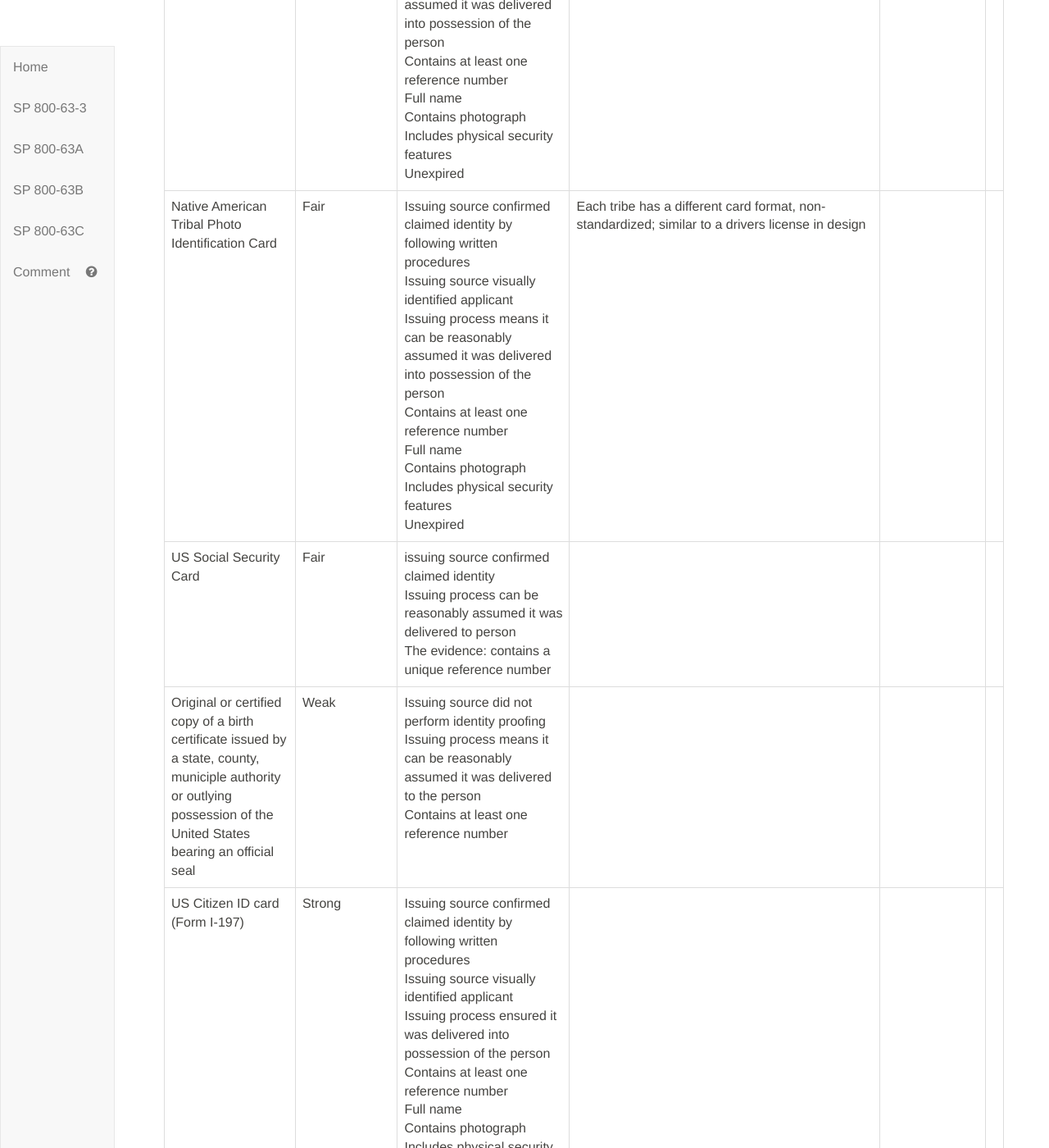
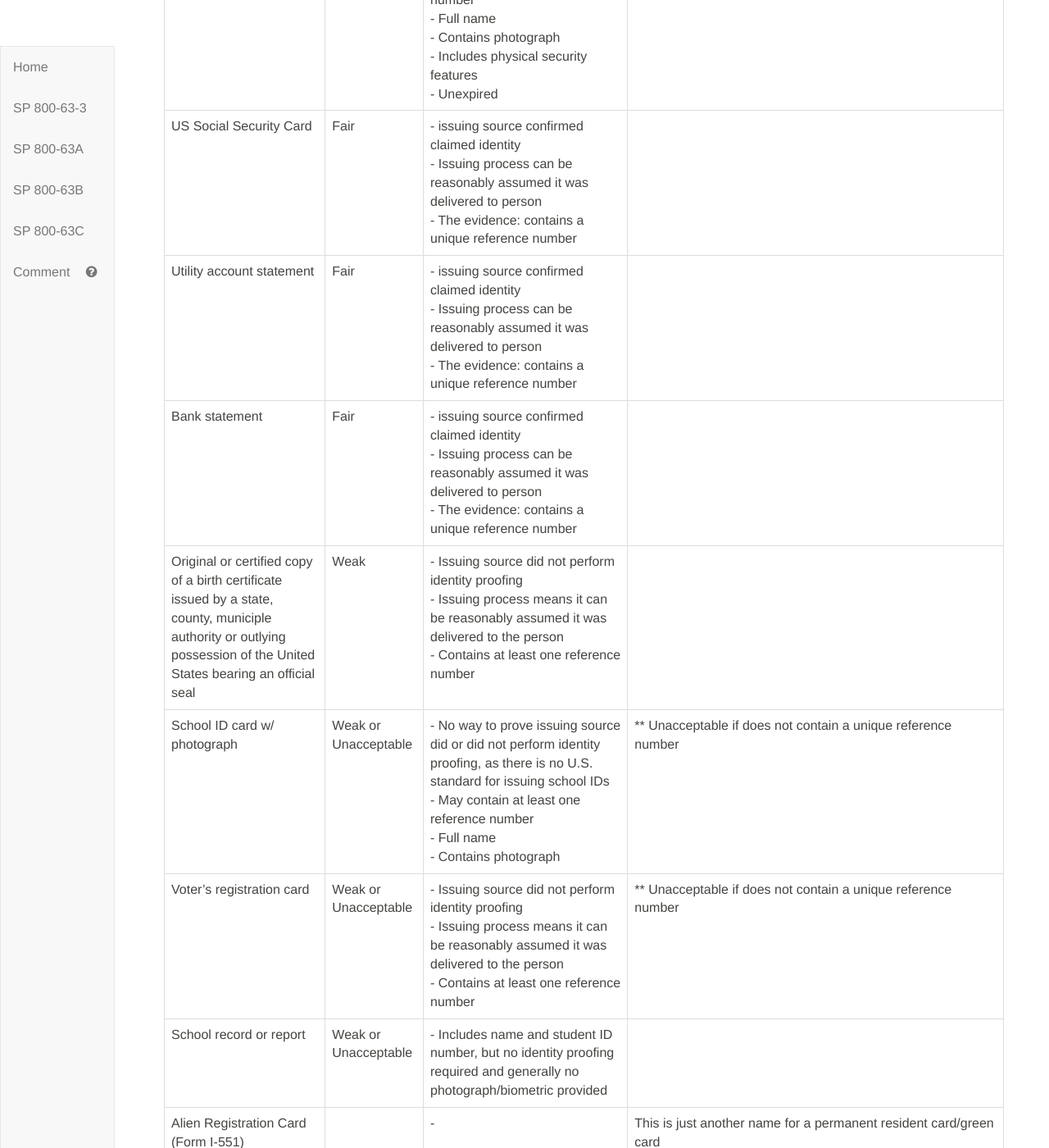
Before and after one commit to tridentity/800-63A-ImplGuide, a Jekyll site: the page built from 5_Validation.md, in a window 1280 px wide and 1400 px high, scrolled down 8718 px. Shown: the whole window at 82% size. Built offline with Jekyll 4.4.1, drawn with Linux system fonts in a browser that asks for light colours; our own code applies the rules of GitHub Pages for plain Markdown files; some of the changed text lies outside the part shown.

Commit message:
Update 5_Validation.md

```diff
--- a/5_Validation.md
+++ b/5_Validation.md
@@ -47,24 +47,26 @@ When validating - agencies must do so consistent with the level of strength appr
 
 | **Strength** | **Example** | **Justification** |  **Notes** |
 | --- | --- | --- | --- |
-| US Passport - unexpired | Superior | Issuing source confirmed claimed identity by following written procedures<br/>Issuing source visually identified applicant<br/>Issuing process ensured it was delivered into possession of the person<br/>Contains at least one reference number<br/>Full name<br/>Contains photograph<br/>Contains<br/>biometric template (?)<br/>Includes digital information<br/>Includes physical security features<br/>Unexpired |  |
-| US Military card | Superior | Issuing source confirmed claimed identity by following written procedures<br/>Issuing source visually identified applicant<br/>Issuing process ensured it was delivered into possession of the person<br/>Contains at least one reference number<br/>Full name<br/>Contains photograph<br/>Contains biometric template<br/>Includes digital information<br/>Includes physical security features<br/>Unexpired | http://www.cac.mil/ID-Card-Lifecycle/#identity |
-| US Military dependent ID card | Superior | Issuing source confirmed claimed identity by following written procedures<br/>Issuing source visually identified applicant<br/>Issuing process ensured it was delivered into possession of the person<br/>Contains at least one reference number<br/>Full name<br/>Contains photograph<br/>Contains biometric template<br/>Includes digital information<br/>Includes physical security features<br/>Unexpired | http://www.cac.mil/ID-Card-Lifecycle/#identity |
-| Transportation Worker Identification Credential (TWIC) | Superior | Issuing source confirmed claimed identity by following written procedures<br/>Issuing source visually identified applicant<br/>Issuing process ensured it was delivered into possession of the person<br/>Contains at least one reference number<br/>Full name<br/>Contains photograph<br/>Contains biometric template<br/>Includes digital information<br/>Includes physical security features<br/>Unexpired | Similar to a PIV/CAC - biometric credential |
-| PIV card | Superior | Issuing source confirmed claimed identity by following written procedures<br/>Issuing source visually identified applicant<br/>Issuing process ensured it was delivered into possession of the personContains at least one reference number<br/>Full name<br/>Contains photograph<br/>Contains biometric template<br/>Includes digital information<br/>Includes physical security features<br/>Unexpired |  |
-| CAC  | Superior | Issuing source confirmed claimed identity by following written procedures<br/>Issuing source visually identified applicant<br/>Issuing process ensured it was delivered into possession of the person<br/>Contains at least one reference number<br/>Full name<br/>Contains photograph<br/>Contains biometric template<br/>Includes digital information<br/>Includes physical security features<br/>Unexpired |  |
-| PIV-I card | Superior | Issuing source confirmed claimed identity by following written procedures<br/>Issuing source visually identified applicant<br/>Issuing process ensured it was delivered into possession of the person<br/>Contains at least one reference number<br/>Full name<br/>Contains photograph<br/>Contains biometric template<br/>Includes digital information<br/>Includes physical security features<br/>Unexpired |  |
-| Native American Enhanced Tribal Card | Strong or Superior | Issuing source confirmed claimed identity by following written procedures<br/>Issuing source visually identified applicant<br/>Issuing process ensured it was delivered into possession of the person<br/>Contains at least one reference number<br/>Full name<br/>Contains photograph<br/>CAN Contain biometric template<br/>Includes digital information<br/>Includes physical security features<br/>Unexpired | May or may not contain biometric capabilities; acceptable in lieu of a passport |
-| Permanent Resident Card - unexpired | Strong | Issuing source confirmed claimed identity by following written procedures<br/>Issuing source visually identified applicant<br/>Issuing process ensured it was delivered into possession of the person<br/>Contains at least one reference number<br/>Full name<br/>Contains photograph<br/>Includes<br/>digital information (RFID chip contains digital information including the cardholder’s photograph, fingerprint, name, digitized signature, date of birth and registration number)<br/>Includes physical security features<br/>Unexpired | The strength of the card is dependent on when it was issued: Since May 11, 2010, new green cards contain an RFID chip; Cards issued between January 1977 and August 1989 do not have document numbers or expiration dates and are valid indefinitely. Security features: https://fcw.com/articles/2010/05/13/us-issues-redesigned-rfid-green-cards.aspx |
-| Driver's License or ID card (RealID-compliant) | Fair | Issuing source confirmed claimed identity by following written procedures<br/>Issuing source visually identified applicant<br/>Issuing process means it can be reasonably assumed it was delivered into possession of the person <br/>Contains at least one reference number<br/>Full name<br/>Contains photograph<br/>Includes physical security features<br/>Unexpired | Evidence would be weak if it were expired |
-| Driver's License or ID card (non-RealID-compliant) | Fair | Issuing source confirmed claimed identity by following written procedures<br/>Issuing source visually identified applicant<br/>Issuing process means it can be reasonably assumed it was delivered into possession of the person<br/>Contains at least one reference number<br/>Full name<br/>Contains photograph<br/>Includes physical security features<br/>Unexpired | Evidence would be weak if it were expired; main difference between Real ID compliant and non-compliant is the identity proofing process, but both have identity proofing processes…  |
-"| School ID card w/ photograph | Weak (or Unacceptable) | No way to prove issuing source did or did not perform identity proofing, as there is no U.S. standard for issuing school IDs<br/>May contain at least one reference number<br/>Full name<br/>Contains photograph | ** Unacceptable if does not contain a unique reference number |"
-"| Voter's registration card | Weak (or Unacceptable) | Issuing source did not perform identity proofing<br/>Issuing process means it can be reasonably assumed it was delivered to the person<br/>Contains at least one reference number | ** Unacceptable if does not contain a unique reference number |"
-| US Coast Guard Merchant Mariner Credential | Fair | Issuing source confirmed claimed identity by following written procedures<br/>Issuing source visually identified applicant<br/>Issuing process means it can be reasonably assumed it was delivered into possession of the person <br/>Contains at least one reference number<br/>Full name<br/>Contains photograph<br/>Includes physical security features<br/>Unexpired | Real ID compliant; remote application process using photocopies of identity evidence; credential is mailed to recipient -- similar to a passport, but without the smart card tech; To obtain an MMC, the person MUST have a TWIC (see below), which is a biometric credential |
-| Native American Tribal Photo Identification Card | Fair | Issuing source confirmed claimed identity by following written procedures<br/>Issuing source visually identified applicant<br/>Issuing process means it can be reasonably assumed it was delivered into possession of the person <br/>Contains at least one reference number<br/>Full name<br/>Contains photograph<br/>Includes physical security features<br/>Unexpired | Each tribe has a different card format, non-standardized; similar to a drivers license in design  |
-| US Social Security Card | Fair | issuing source confirmed claimed identity<br/>Issuing process can be reasonably assumed it was delivered to person<br/>The evidence: contains a unique reference number |  |
-| Original or certified copy of a birth certificate issued by a state, county, municiple authority or outlying possession of the United States bearing an official seal | Weak | Issuing source did not perform identity proofing<br/>Issuing process means it can be reasonably assumed it was delivered to the person<br/>Contains at least one reference number |  |
-| US Citizen ID card (Form I-197) | Strong | Issuing source confirmed claimed identity by following written procedures<br/>Issuing source visually identified applicant<br/>Issuing process ensured it was delivered into possession of the person<br/>Contains at least one reference number<br/>Full name<br/>Contains photograph<br/>Includes physical security features<br/>Unexpired |  |
-| School record or report | Weak (or Unacceptable) | Includes name and student ID number, but no identity proofing required and generally no photograph/biometric provided |  |
-| Utility account statement | Fair | issuing source confirmed claimed identity<br/>Issuing process can be reasonably assumed it was delivered to person<br/>The evidence: contains a unique reference number |  |
-| Bank statement | Fair | issuing source confirmed claimed identity<br/>Issuing process can be reasonably assumed it was delivered to person<br/>The evidence: contains a unique reference number |  |
+| US Passport - unexpired | Superior | - Issuing source confirmed claimed identity by following written procedures<br/> - Issuing source visually identified applicant<br/> - Issuing process ensured it was delivered into possession of the person<br/> - Contains at least one reference number<br/> - Full name<br/> - Contains photograph<br/> - Contains<br/> - biometric template (?)<br/> - Includes digital information<br/> - Includes physical security features<br/> - Unexpired |  |
+| US Military card | Superior | - Issuing source confirmed claimed identity by following written procedures<br/> - Issuing source visually identified applicant<br/> - Issuing process ensured it was delivered into possession of the person<br/> - Contains at least one reference number<br/> - Full name<br/> - Contains photograph<br/> - Contains biometric template<br/> - Includes digital information<br/> - Includes physical security features<br/> - Unexpired | http://www.cac.mil/ID-Card-Lifecycle/#identity |
+| US Military dependent ID card | Superior | - Issuing source confirmed claimed identity by following written procedures<br/> - Issuing source visually identified applicant<br/> - Issuing process ensured it was delivered into possession of the person<br/> - Contains at least one reference number<br/> - Full name<br/> - Contains photograph<br/> - Contains biometric template<br/> - Includes digital information<br/> - Includes physical security features<br/> - Unexpired | http://www.cac.mil/ID-Card-Lifecycle/#identity |
+| Transportation Worker Identification Credential (TWIC) | Superior | - Issuing source confirmed claimed identity by following written procedures<br/> - Issuing source visually identified applicant<br/> - Issuing process ensured it was delivered into possession of the person<br/> - Contains at least one reference number<br/> - Full name<br/> - Contains photograph<br/> - Contains biometric template<br/> - Includes digital information<br/> - Includes physical security features<br/> - Unexpired | Similar to a PIV/CAC - biometric credential |
+| PIV card | Superior | - Issuing source confirmed claimed identity by following written procedures<br/> - Issuing source visually identified applicant<br/> - Issuing process ensured it was delivered into possession of the personContains at least one reference number<br/> - Full name<br/> - Contains photograph<br/> - Contains biometric template<br/> - Includes digital information<br/> - Includes physical security features<br/> - Unexpired |  |
+| CAC  | Superior | - Issuing source confirmed claimed identity by following written procedures<br/> - Issuing source visually identified applicant<br/> - Issuing process ensured it was delivered into possession of the person<br/> - Contains at least one reference number<br/> - Full name<br/> - Contains photograph<br/> - Contains biometric template<br/> - Includes digital information<br/> - Includes physical security features<br/> - Unexpired |  |
+| PIV-I card | Superior | - Issuing source confirmed claimed identity by following written procedures<br/> - Issuing source visually identified applicant<br/> - Issuing process ensured it was delivered into possession of the person<br/> - Contains at least one reference number<br/> - Full name<br/> - Contains photograph<br/> - Contains biometric template<br/> - Includes digital information<br/> - Includes physical security features<br/> - Unexpired |  |
+| Native American Enhanced Tribal Card | Superior or Strong | - Issuing source confirmed claimed identity by following written procedures<br/> - Issuing source visually identified applicant<br/> - Issuing process ensured it was delivered into possession of the person<br/> - Contains at least one reference number<br/> - Full name<br/> - Contains photograph<br/> - CAN Contain biometric template<br/> - Includes digital information<br/> - Includes physical security features<br/> - Unexpired | May or may not contain biometric capabilities; acceptable in lieu of a passport |
+| US Passport - expired | Strong | - Same as above, but Expired |  |
+| Permanent Resident Card - unexpired | Strong | - Issuing source confirmed claimed identity by following written procedures<br/> - Issuing source visually identified applicant<br/> - Issuing process ensured it was delivered into possession of the person<br/> - Contains at least one reference number<br/> - Full name<br/> - Contains photograph<br/> - Includes<br/> - digital information (RFID chip contains digital information including the cardholder’s photograph, fingerprint, name, digitized signature, date of birth and registration number)<br/> - Includes physical security features<br/> - Unexpired | The strength of the card is dependent on when it was issued: Since May 11, 2010, new green cards contain an RFID chip; Cards issued between January 1977 and August 1989 do not have document numbers or expiration dates and are valid indefinitely. Security features: https://fcw.com/articles/2010/05/13/us-issues-redesigned-rfid-green-cards.aspx |
+| Driver's License or ID card (RealID-compliant) | Strong | - Issuing source confirmed claimed identity by following written procedures<br/> - Issuing source visually identified applicant<br/> - Issuing process means it can be reasonably assumed it was delivered into possession of the person <br/> - Contains at least one reference number<br/> - Full name<br/> - Contains photograph<br/> - Includes physical security features<br/> - Unexpired | Evidence would be weak if it were expired |
+| US Citizen ID card (Form I-197) | Strong | - Issuing source confirmed claimed identity by following written procedures<br/> - Issuing source visually identified applicant<br/> - Issuing process ensured it was delivered into possession of the person<br/> - Contains at least one reference number<br/> - Full name<br/> - Contains photograph<br/> - Includes physical security features<br/> - Unexpired |  |
+| Driver's License or ID card (non-RealID-compliant) | Fair | - Issuing source confirmed claimed identity by following written procedures<br/> - Issuing source visually identified applicant<br/> - Issuing process means it can be reasonably assumed it was delivered into possession of the person<br/> - Contains at least one reference number<br/> - Full name<br/> - Contains photograph<br/> - Includes physical security features<br/> - Unexpired | Evidence would be weak if it were expired; main difference between Real ID compliant and non-compliant is the identity proofing process, but both have identity proofing processes…  |
+| US Coast Guard Merchant Mariner Credential | Fair | - Issuing source confirmed claimed identity by following written procedures<br/> - Issuing source visually identified applicant<br/> - Issuing process means it can be reasonably assumed it was delivered into possession of the person <br/> - Contains at least one reference number<br/> - Full name<br/> - Contains photograph<br/> - Includes physical security features<br/> - Unexpired | Real ID compliant; remote application process using photocopies of identity evidence; credential is mailed to recipient -- similar to a passport, but without the smart card tech; To obtain an MMC, the person MUST have a TWIC (see below), which is a biometric credential |
+| Native American Tribal Photo Identification Card | Fair | - Issuing source confirmed claimed identity by following written procedures<br/> - Issuing source visually identified applicant<br/> - Issuing process means it can be reasonably assumed it was delivered into possession of the person <br/> - Contains at least one reference number<br/> - Full name<br/> - Contains photograph<br/> - Includes physical security features<br/> - Unexpired | Each tribe has a different card format, non-standardized; similar to a drivers license in design  |
+| US Social Security Card | Fair | - issuing source confirmed claimed identity<br/> - Issuing process can be reasonably assumed it was delivered to person<br/> - The evidence: contains a unique reference number |  |
+| Utility account statement | Fair | - issuing source confirmed claimed identity<br/> - Issuing process can be reasonably assumed it was delivered to person<br/> - The evidence: contains a unique reference number |  |
+| Bank statement | Fair | - issuing source confirmed claimed identity<br/> - Issuing process can be reasonably assumed it was delivered to person<br/> - The evidence: contains a unique reference number |  |
+| Original or certified copy of a birth certificate issued by a state, county, municiple authority or outlying possession of the United States bearing an official seal | Weak | - Issuing source did not perform identity proofing<br/> - Issuing process means it can be reasonably assumed it was delivered to the person<br/> - Contains at least one reference number |  |
+| School ID card w/ photograph | Weak or Unacceptable | - No way to prove issuing source did or did not perform identity proofing, as there is no U.S. standard for issuing school IDs<br/> - May contain at least one reference number<br/> - Full name<br/> - Contains photograph | ** Unacceptable if does not contain a unique reference number |
+| Voter's registration card | Weak or Unacceptable | - Issuing source did not perform identity proofing<br/> - Issuing process means it can be reasonably assumed it was delivered to the person<br/> - Contains at least one reference number | ** Unacceptable if does not contain a unique reference number |
+| School record or report | Weak or Unacceptable | - Includes name and student ID number, but no identity proofing required and generally no photograph/biometric provided |  |
+| Alien Registration Card (Form I-551) |  | -  | This is just another name for a permanent resident card/green card |
```
